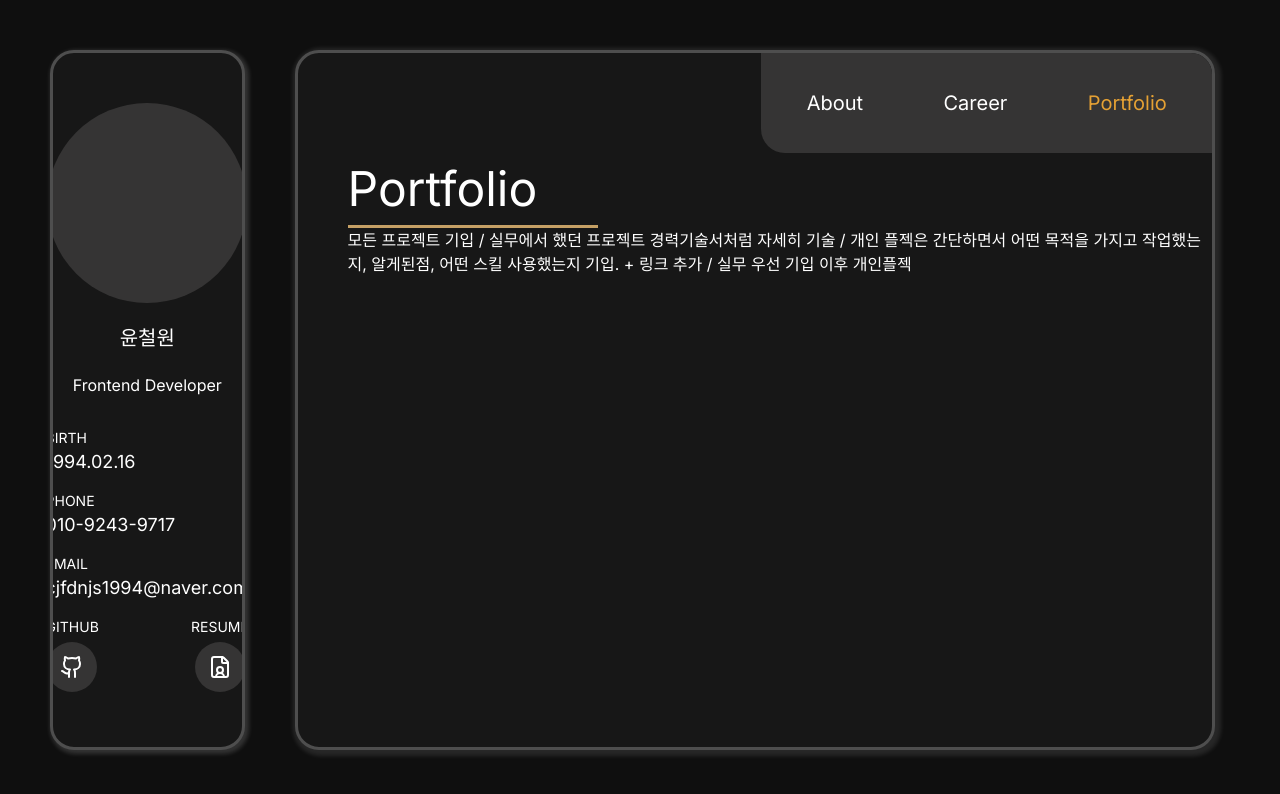
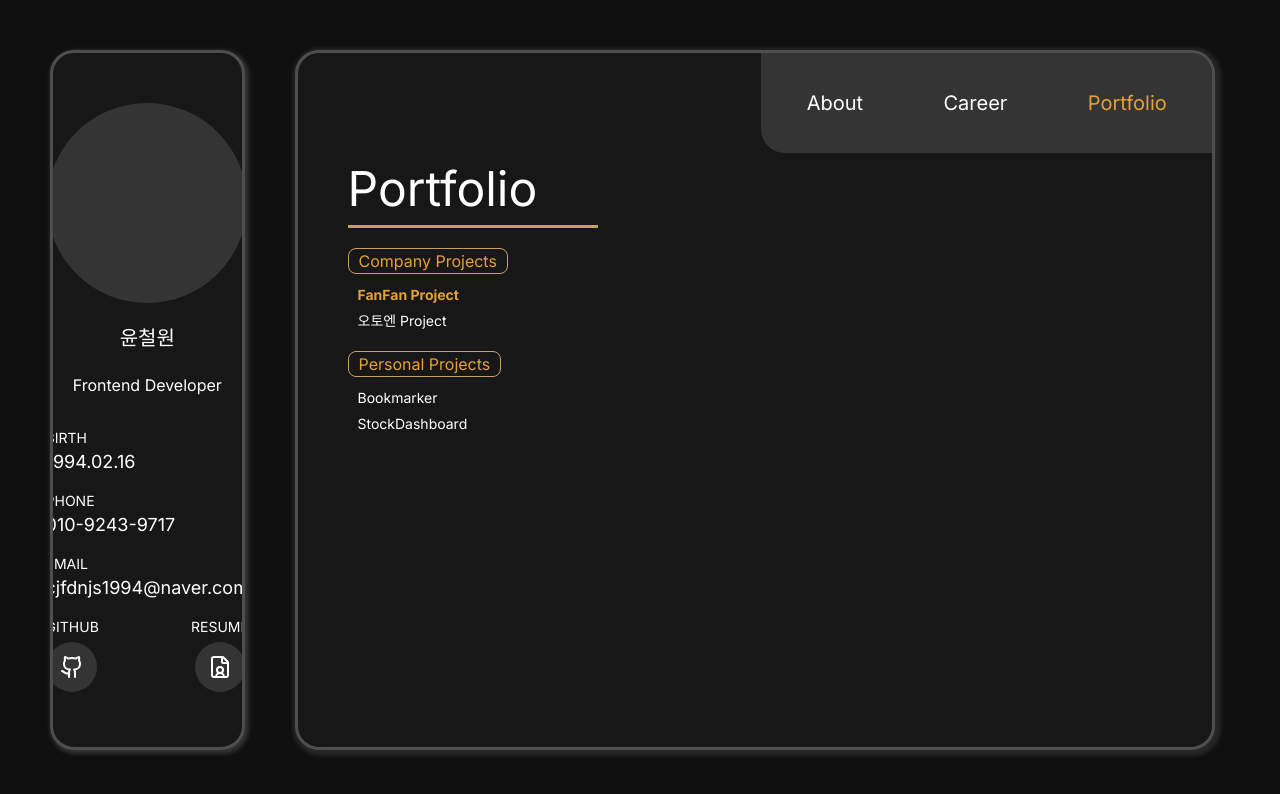
Before and after one commit to DevWonny/portfolio_new, a Next.js app: page / in a window 1280 px wide. Both pictures are taken after a click on the item "Portfolio". Shown: the top 794 px of the page. Built offline with nearby package versions, Linux system fonts and the light colour scheme; a web font is replaced by a local one.

Commit message:
Portfolio Tab Layout 구현중

```diff
--- a/app/components/portfolio.tsx
+++ b/app/components/portfolio.tsx
@@ -6,9 +6,24 @@ export default function Portfolio() {
     <div className="portfolio-wrap">
       <h1 className="title">Portfolio</h1>
       <div className="division"></div>
-      모든 프로젝트 기입 / 실무에서 했던 프로젝트 경력기술서처럼 자세히 기술 /
-      개인 플젝은 간단하면서 어떤 목적을 가지고 작업했는지, 알게된점, 어떤 스킬
-      사용했는지 기입. + 링크 추가 / 실무 우선 기입 이후 개인플젝
+
+      <div className="portfolio-contents flex justify-between">
+        <div className="list-container">
+          <div className="company-container">
+            <h2 className="label">Company Projects</h2>
+            <p className="project-label active">FanFan Project</p>
+            <p className="project-label">오토엔 Project</p>
+          </div>
+
+          <div className="personal-container">
+            <h2 className="label">Personal Projects</h2>
+            <p className="project-label">Bookmarker</p>
+            <p className="project-label">StockDashboard</p>
+          </div>
+        </div>
+
+        <div className="detail-container"></div>
+      </div>
     </div>
   );
 }
--- a/styles/components/portfolio.scss
+++ b/styles/components/portfolio.scss
@@ -9,5 +9,46 @@ div.portfolio-wrap {
     width: 250px;
     height: 3px;
     background-color: $point-border;
+    margin-bottom: 20px;
+  }
+
+  div.portfolio-contents {
+    div.list-container {
+      div.company-container,
+      div.personal-container {
+        h2.label {
+          border-radius: 8px;
+          color: $point-color;
+          border: 1px solid $point-border;
+          width: fit-content;
+          padding: 0 10px;
+          margin-bottom: 10px;
+        }
+
+        p.project-label {
+          font-size: 14px;
+          padding-left: 10px;
+          cursor: pointer;
+          &:not(:last-child) {
+            margin-bottom: 5px;
+          }
+
+          &.active {
+            color: $point-color;
+            font-weight: 700;
+          }
+        }
+      }
+
+      div.company-container {
+        margin-bottom: 20px;
+      }
+
+      div.personal-container {
+      }
+    }
+
+    div.detail-container {
+    }
   }
 }
```
